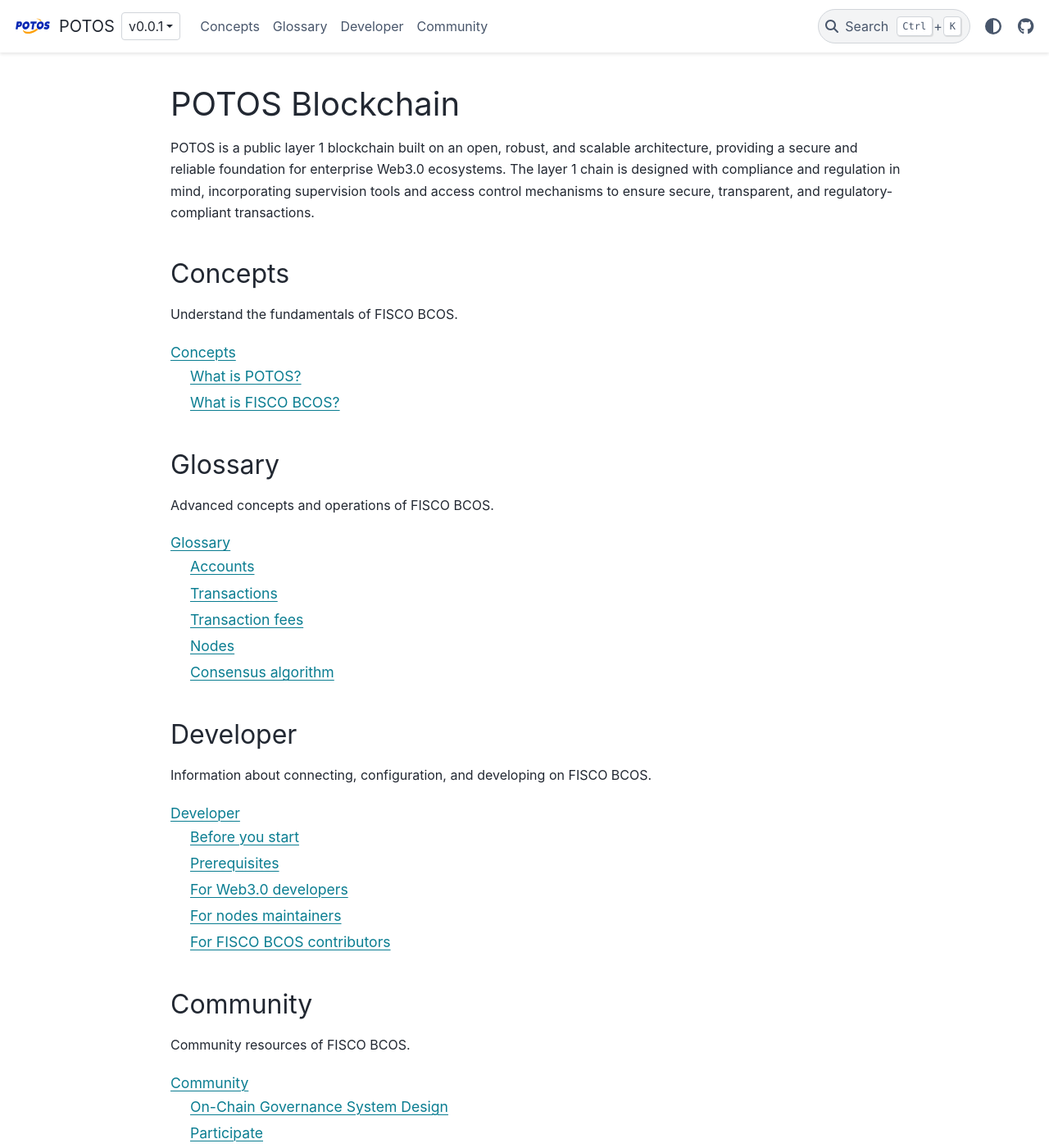
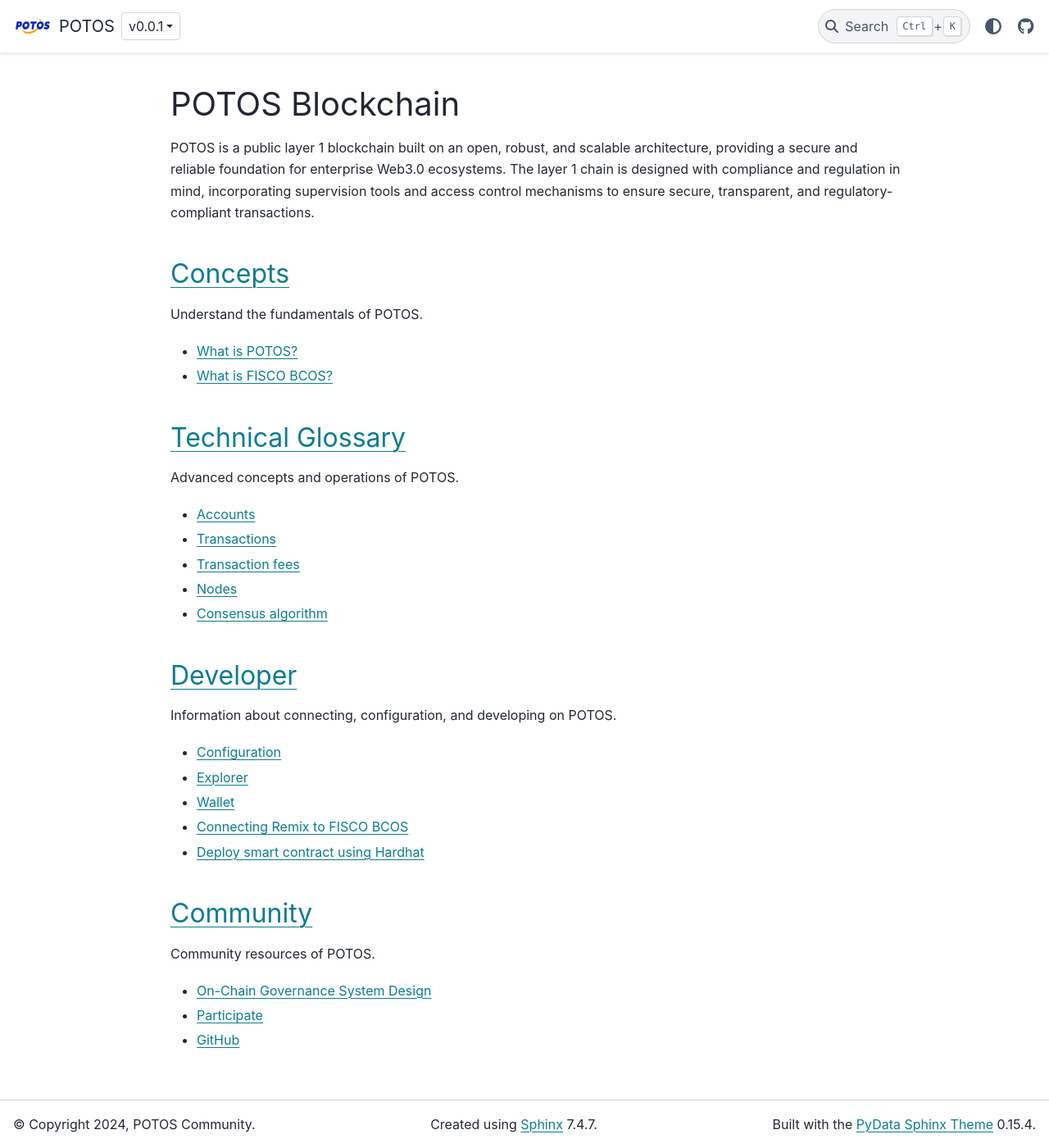
Before and after one commit to potoshk/potos-docs, a Sphinx documentation site: the page built from docs/index.md, in a window 1280 px wide and 1400 px high. Shown: the whole window at 82% size. Built offline with Sphinx 7.4.7 and the PyData theme 0.15.4, drawn with Linux system fonts in a browser that asks for light colours.

Commit message:
update index.md

````diff
--- a/docs/index.md
+++ b/docs/index.md
@@ -10,41 +10,31 @@
 POTOS is a public layer 1 blockchain built on an open, robust, and scalable architecture, providing a secure and reliable foundation for enterprise Web3.0 ecosystems. The layer 1 chain is designed with compliance and regulation in mind, incorporating supervision tools and access control mechanisms to ensure secure, transparent, and regulatory-compliant transactions.
 
 
-## Concepts
+## [Concepts](https://docs.potos.hk/en/latest/concepts/index.html)
+Understand the fundamentals of POTOS.
+- [What is POTOS?](https://docs.potos.hk/en/latest/concepts/index.html#what-is-potos)
+- [What is FISCO BCOS?](https://docs.potos.hk/en/latest/concepts/index.html#what-is-fisco-bcos)
 
-Understand the fundamentals of FISCO BCOS.
-```{toctree}
-:maxdepth: 2
+## [Technical Glossary](https://docs.potos.hk/en/latest/glossary/index.html)
+Advanced concepts and operations of POTOS.
+- [Accounts](https://docs.potos.hk/en/latest/glossary/accounts.html)
+- [Transactions](https://docs.potos.hk/en/latest/glossary/transactions.html)
+- [Transaction fees](https://docs.potos.hk/en/latest/glossary/transaction-fees.html)
+- [Nodes](https://docs.potos.hk/en/latest/glossary/nodes.html)
+- [Consensus algorithm](https://docs.potos.hk/en/latest/glossary/consensus.html)
 
-concepts/index
-```
 
-##  Glossary
+## [Developer](https://docs.potos.hk/en/latest/developer/index.html)
+Information about connecting, configuration, and developing on POTOS.
+- [Configuration](https://docs.potos.hk/en/latest/developer/config.html)
+- [Explorer](https://docs.potos.hk/en/latest/developer/explorer_usage.html)
+- [Wallet](https://docs.potos.hk/en/latest/developer/wallet_usage.html)
+- [Connecting Remix to FISCO BCOS](https://docs.potos.hk/en/latest/developer/remix_usage.html)
+- [Deploy smart contract using Hardhat](https://docs.potos.hk/en/latest/developer/hardhat_usage.html)
 
-Advanced concepts and operations of FISCO BCOS.
 
-```{toctree}
-:maxdepth: 2
-
-glossary/index
-```
-
-## Developer
-
-Information about connecting, configuration, and developing on FISCO BCOS.
-
-```{toctree}
-:maxdepth: 2
-
-developer/index
-```
-
-## Community
-
-Community resources of FISCO BCOS.
-
-```{toctree}
-:maxdepth: 2
-
-community/index
-```
+## [Community](https://docs.potos.hk/en/latest/community/index.html)
+Community resources of POTOS.
+- [On-Chain Governance System Design](https://docs.potos.hk/en/latest/community/committee.html)
+- [Participate](https://docs.potos.hk/en/latest/community/participate.html)
+- [GitHub](https://github.com/FISCO-BCOS/FISCO-BCOS)
````
